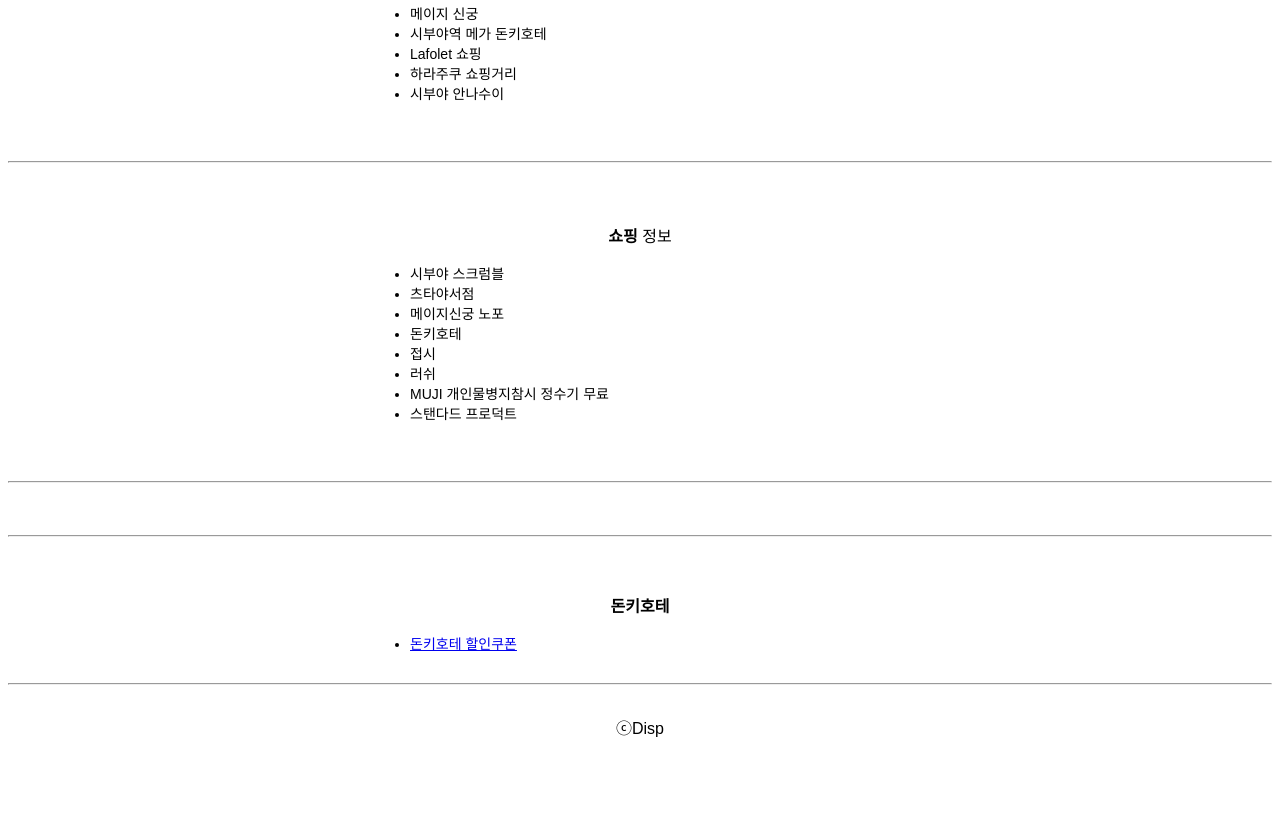
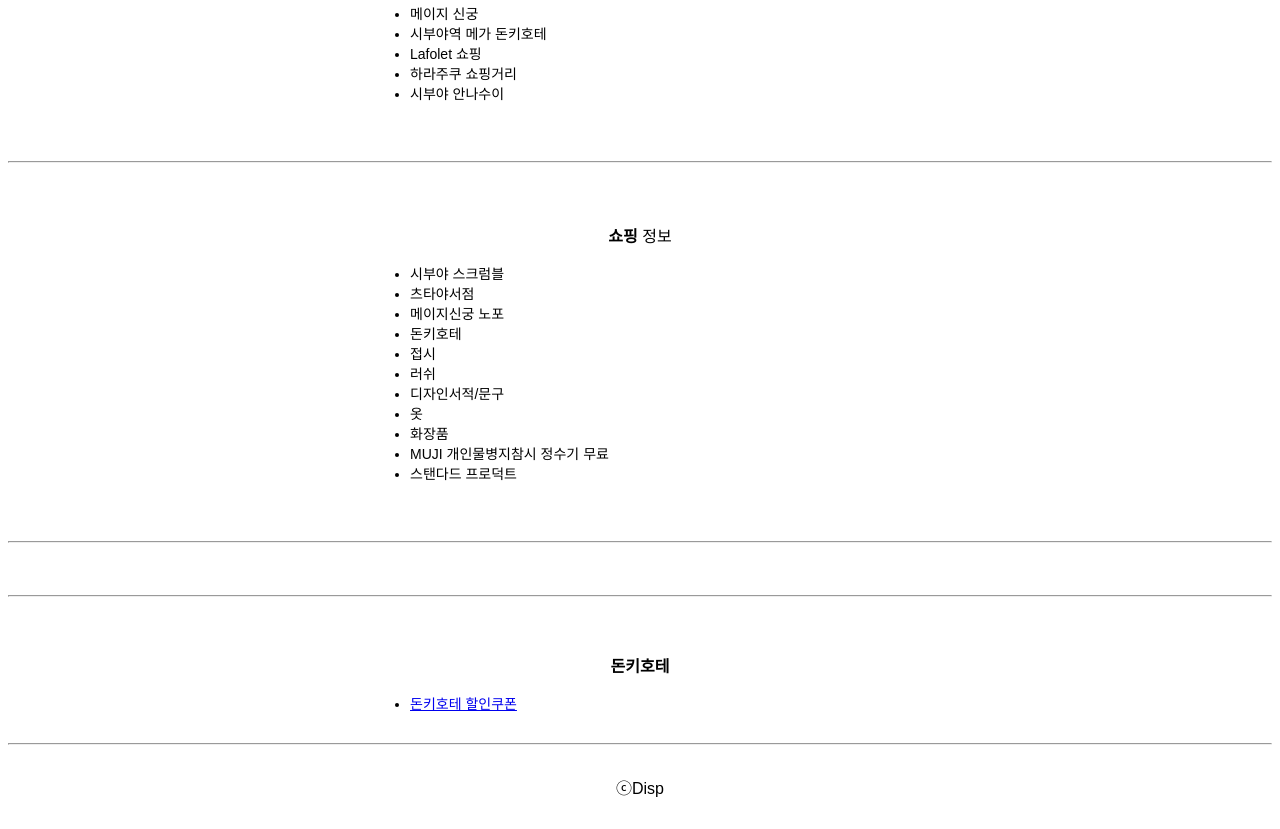
Before and after one commit to DISPuni/Tokyo, a plain HTML site: page 2day.html in a window 1280 px wide. Shown: the part 1179-2008 px from the top of the page. Before the commit the page ends 1948 px from the top, so only its background shows below. Drawn offline with Linux system fonts and the light colour scheme.

Commit message:
Update 2day.html

```diff
--- a/2day.html
+++ b/2day.html
@@ -72,6 +72,9 @@
         <li>돈키호테</li>
         <li>접시</li>
         <li>러쉬</li>
+        <li>디자인서적/문구</li>
+        <li>옷</li>
+        <li>화장품</li>
         <li>MUJI 개인물병지참시 정수기 무료</li>
         <li>스탠다드 프로덕트</li>
     </ul>
```
